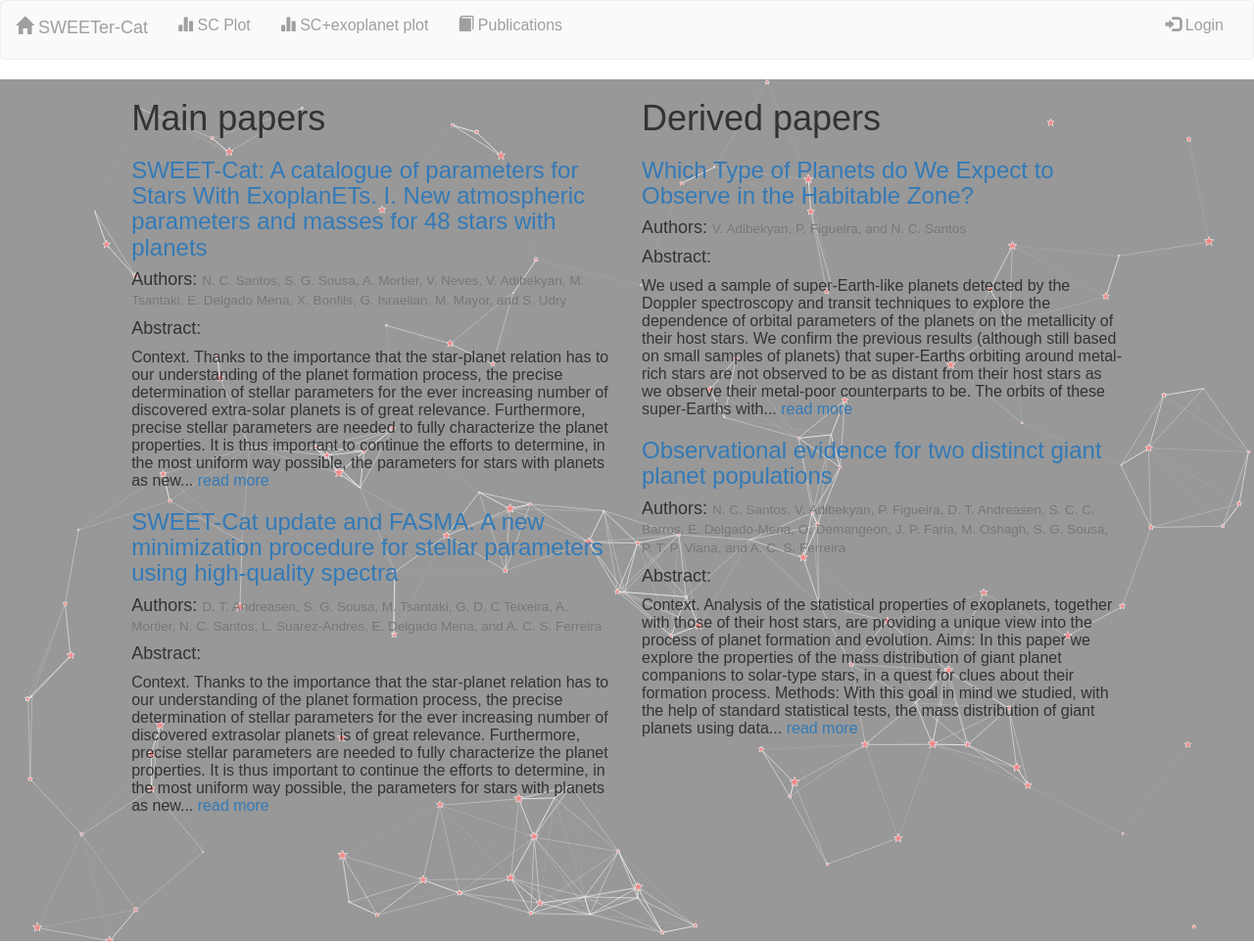
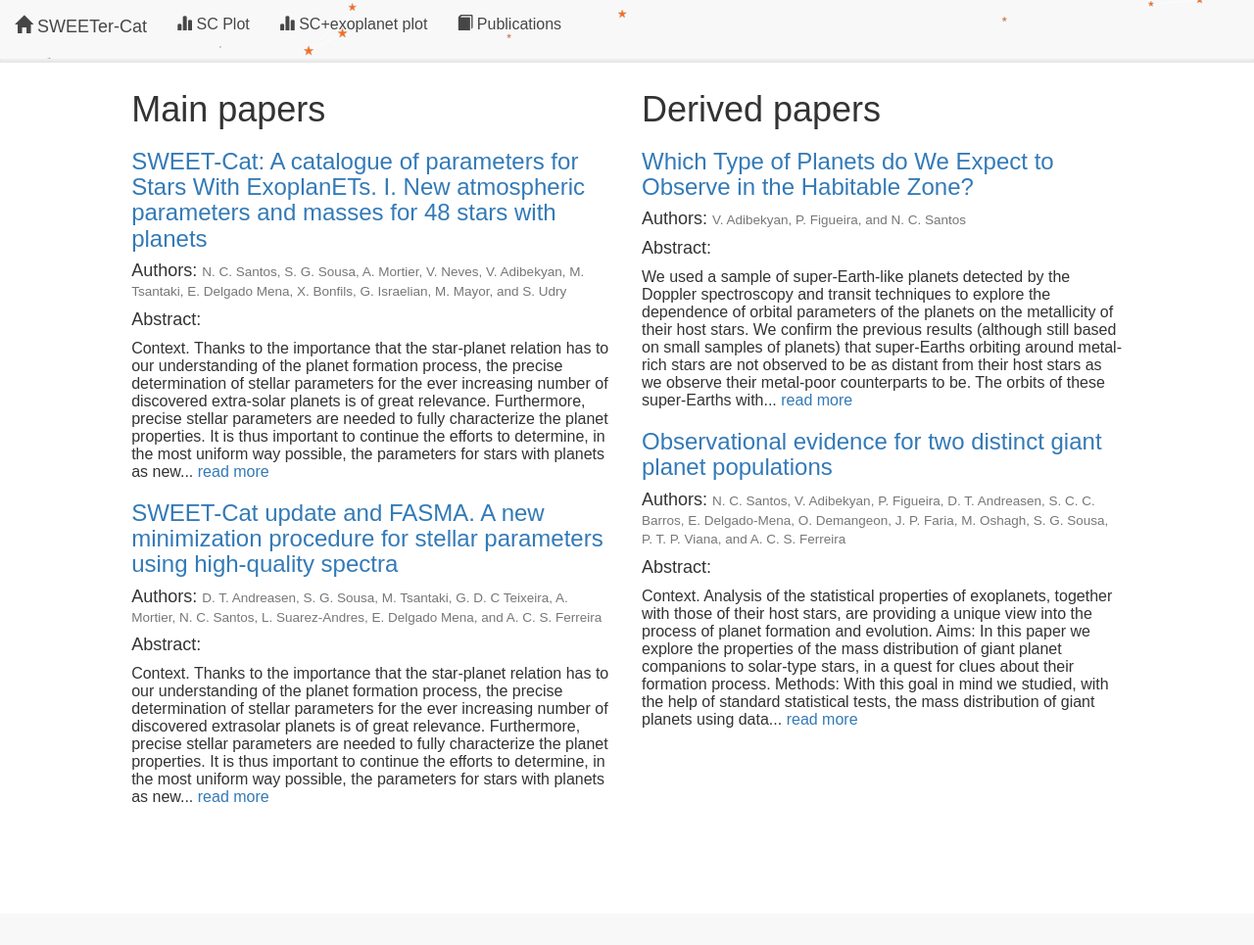
Before and after one commit to DanielAndreasen/SWEETer-Cat, a Flask app: page /publications/ in a window 1280 px wide. Shown: the whole page at 98% size. After the commit the page ends 819 px from the top, so only its background shows below. Run offline with Flask 2, Linux system fonts and the light colour scheme; parts of the project's set-up code (start-up, migrations or seed data) failed here and were passed over; some libraries are stand-ins or nearby versions.

Commit message:
Use the particles as background for navbar

```diff
--- a/sweetercat/static/particles.json
+++ b/sweetercat/static/particles.json
@@ -4,7 +4,7 @@
       "value":100
     },
     "color":{
-      "value":"#eb0f0f"
+      "value":"#FD5B03"
     },
     "shape":{
       "type":"star",
--- a/sweetercat/templates/template.html
+++ b/sweetercat/templates/template.html
@@ -22,45 +22,44 @@
       }
 
       #particles{
-        background:#333;
-        height: 110%;
+        background: #f8f8f8;
+        height: 60px;
         width: 100%;
-        opacity: 0.5;
-        position: absolute;
+        opacity: 0.9;
+      }
+
+      #pnavbar{
+        position:absolute;
+      }
+
+      a.ptext{
+        color: #333333;
+      }
+
+      hr {
+        margin-top: 0em;
+        margin-bottom: 0.5em;
+        border-style: solid;
+        border-width: 2px;
+        color: #e7e7e7;
       }
 
     </style>
   </head>
 
   <header>
-    <nav class="navbar navbar-default" style="opacity:0.7;">
-      <div class="container-fluid">
-        <div class="navbar-header">
-          <a class="navbar-brand" href="/"><span class="glyphicon glyphicon-home"></span> SWEETer-Cat</a>
-          <a class="navbar-text" href="/plot/"><span class="glyphicon glyphicon-stats" aria-hidden="true"></span> SC Plot</a>
-          <a class="navbar-text" href="/plot-exo/"><span class="glyphicon glyphicon-stats" aria-hidden="true"></span> SC+exoplanet plot</a>
-          <a class="navbar-text" href="/publications/"><span class="glyphicon glyphicon-book" aria-hidden="true"></span> Publications</a>
-        </div>
-
-        <div class="collapse navbar-collapse">
-          <ul class="navbar-right">
-            {% if session.logged_in %}
-              <a class="navbar-text" href="#"><span class="glyphicon glyphicon-heart"></span> Favourites</a>
-              <a class="navbar-text" href="#"><span class="glyphicon glyphicon-user"></span> {{ session.username }}</a>
-              <a class="navbar-text" href="#"><span class="glyphicon glyphicon-log-out"></span> Logout</a></h5>
-            {% else %}
-              <a class="navbar-text" href="#"><span class="glyphicon glyphicon-log-in"></span> Login</a>
-            {% endif %}
-          </ul>
-        </div>
+    <div id="particles">
+      <div id="pnavbar">
+        <a class="ptext navbar-brand" href="/"><span class="glyphicon glyphicon-home"></span> SWEETer-Cat</a>
+        <a class="ptext navbar-text" href="/plot/"><span class="glyphicon glyphicon-stats" aria-hidden="true"></span> SC Plot</a>
+        <a class="ptext navbar-text" href="/plot-exo/"><span class="glyphicon glyphicon-stats" aria-hidden="true"></span> SC+exoplanet plot</a>
+        <a class="ptext navbar-text" href="/publications/"><span class="glyphicon glyphicon-book" aria-hidden="true"></span> Publications</a>
       </div>
-    </nav>
+    </div>
+    <hr>
   </header>
 
   <body>
-    <div id="particles">
-    </div>
-
 
     <div class="container-fluid" style="min-hight:100%">
       {% with messages = get_flashed_messages() %}
```
